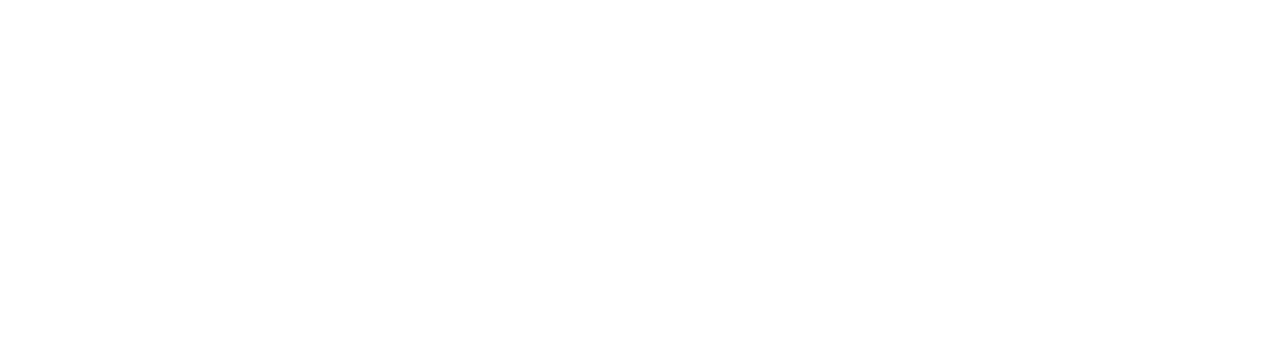
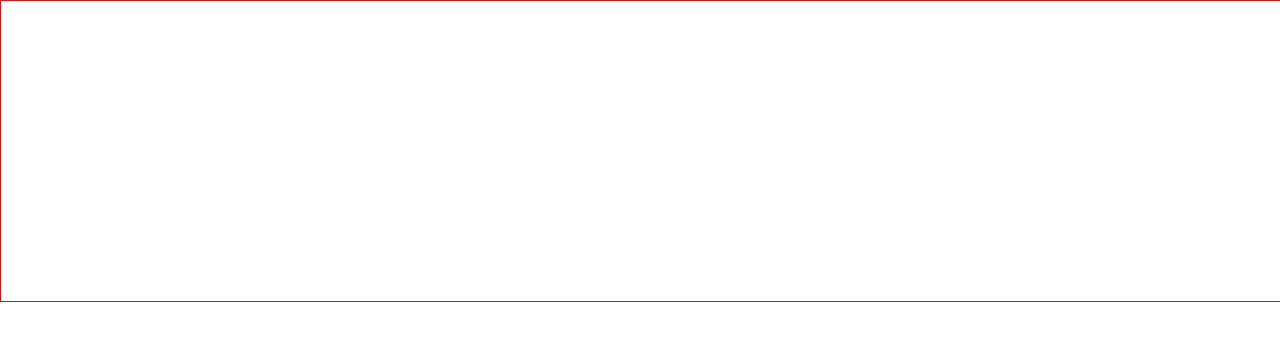
Before and after one commit to ProCode-Tech/ProCalculator, a plain HTML site: page index.html in a window 1280 px wide. Drawn offline with Linux system fonts and the light colour scheme; a web font is replaced by a local one.

Commit message:
added div

```diff
--- a/index.html
+++ b/index.html
@@ -18,8 +18,16 @@
      </header>
 
 
-     <div>
+     <div id="content">
          <!--washu-team-leader / Otshi / Vukona -->
+
+         <!---->
+          <div id="ca">
+
+          </div>
+
+          <div></div>
+
 
      </div>
 
--- a/src/styles/index.css
+++ b/src/styles/index.css
@@ -16,7 +16,9 @@
 
 /*content */
 #content{
-
+   border: 1px solid red ;
+   width: 100%;
+   height: 300px;
 }
 
 
```
